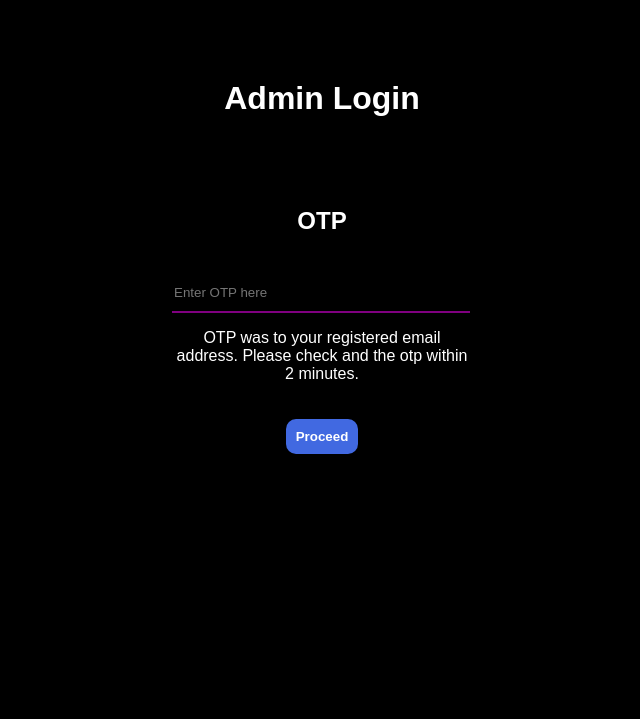
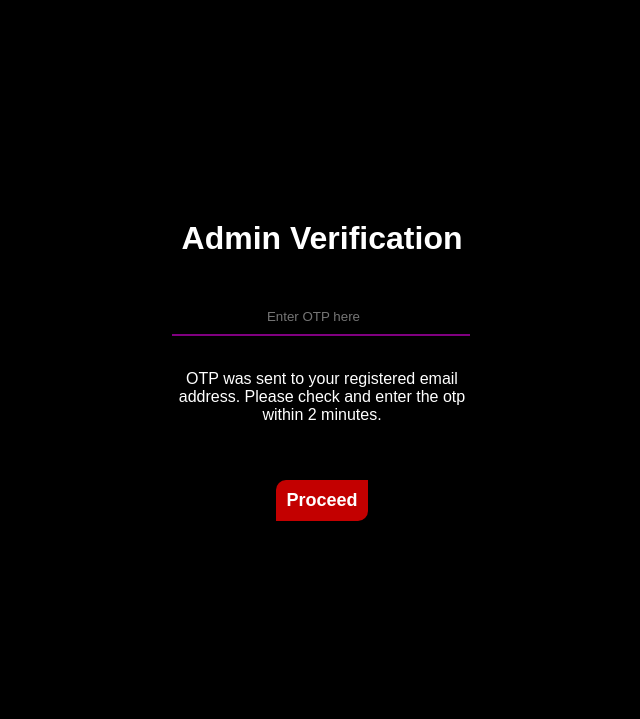
Before and after one commit to Nabhi7/smusic, a Django app: page /admin_verification/1/ in a window 1280 px wide. Shown: the top 719 px of the page, without its empty margins (318-958 px from the left). Run offline with Django 5.2, Linux system fonts and the light colour scheme; data comes from the database, SQL or seed files in the repository; both versions use the stored data as it was after the commit.

Commit message:
added colors and designs

```diff
--- a/app/static/css/login.css
+++ b/app/static/css/login.css
@@ -6,16 +6,19 @@ body{
 }
 h1{
     text-align: center;
-    margin: 120px auto 50px;
 }
 .row{
+    display: flex;
+    justify-content: center;
+    align-items: center;
+    height: 90vh;
+}
+.row2{
     display: flex;
     justify-content: center;
 }
 .box{
     width: 300px;
-    height: 150px;
-    /* background-color: purple; */
     padding: 20px;
     border-radius: 20px;
     input{
@@ -27,14 +30,15 @@ h1{
         background-color: black;
         border: none;
         border-bottom: 2px solid purple;
-
+        outline: none;
     }
     button{
         margin-top: 40px;
         padding: 10px;
+        font-size: 18px;
         border:none;
-        border-radius: 10px;
-        background-color: royalblue;
+        border-radius: 10px 0px 10px 0px;
+        background-color: rgb(195, 0, 0);
         color: white;
         font-weight: bold;
     }
--- a/app/templates/admin_login.html
+++ b/app/templates/admin_login.html
@@ -11,13 +11,14 @@
     </style>
 </head>
 <body>
-    <h1>Admin Login</h1>
+
     <div class="row">
         <div class="box">
+            <h1>Admin Login</h1>
             <form action="" method="post">
                 {% csrf_token %}
                 <input type="email" name="email" placeholder="Enter Your Email" id="email">
-                <div class="row"><button type="submit">Proceed</button></div>
+                <div class="row2"><button type="submit">Proceed</button></div>
             </form>
         </div>
     </div>
--- a/app/templates/admin_verification.html
+++ b/app/templates/admin_verification.html
@@ -6,47 +6,18 @@
     <title>Document</title>
     {% load static %}
     <link rel="stylesheet" href="{% static 'css/login.css' %}">
-    <style>
-        h1{
-            text-align: center;
-            margin: 80px auto 50px;
-        }
-        .row{
-            display: flex;
-            justify-content: center;
-        }
-        .box{
-            width: 300px;
-            height: 240px;
-            box-shadow: 2px 2px 10px black;
-            padding: 20px;
-            border-radius: 20px;
-            input{
-                width: 98%;
-                height: 34px;
-                /* margin-top: 20px; */
-            }
-            button{
-                margin-top: 20px;
-                padding: 10px;
-                border:none;
-                border-radius: 10px;
-            }
-        }
-    </style>
 </head>
 <body>
-    <h1>Admin Login</h1>
     <div class="row">
         <div class="box">
+            <h1>Admin Verification</h1>
             <form action="" method="post">
                 {% csrf_token %}
-                <div class="row"><h2>OTP</h2></div>
-                <input type="number" name="otp" placeholder="Enter OTP here" id="otp">
-                <div style="text-align: center;">
-                    <p>OTP was to your registered email address. Please check and the otp within 2 minutes.</p>
+                <input style="text-align: center;" type="number" name="otp" placeholder="Enter OTP here" id="otp">
+                <div style="text-align: center;"><br>
+                    <p>OTP was sent to your registered email address. Please check and enter the otp within 2 minutes.</p>
                 </div>
-                <div class="row"><button type="submit">Proceed</button></div>
+                <div class="row2"><button type="submit">Proceed</button></div>
             </form>
         </div>
     </div>
--- a/smusic/settings.py
+++ b/smusic/settings.py
@@ -15,7 +15,7 @@ import os
 
 # Build paths inside the project like this: BASE_DIR / 'subdir'.
 BASE_DIR = Path(__file__).resolve().parent.parent
-STATIC_DIRS = os.path.join(BASE_DIR,'statics')
+STATIC_DIRS = os.path.join(BASE_DIR,'app\static')
 
 # Quick-start development settings - unsuitable for production
 # See https://docs.djangoproject.com/en/5.0/howto/deployment/checklist/
```
Also changed, not shown: app/static/css/home.css (+129 -18 lines), app/templates/home.html (+49 -0 lines), app/static/images/dialer.png (added), app/static/images/facebook (3).png (added), app/static/images/ganesh.jpg (added), app/static/images/instagram (1).png (added), app/static/images/mail.png (added), app/static/images/puja.jpg (added), app/static/images/wave2.jpg (added), app/static/images/youtube (1).png (added), db.sqlite3.
